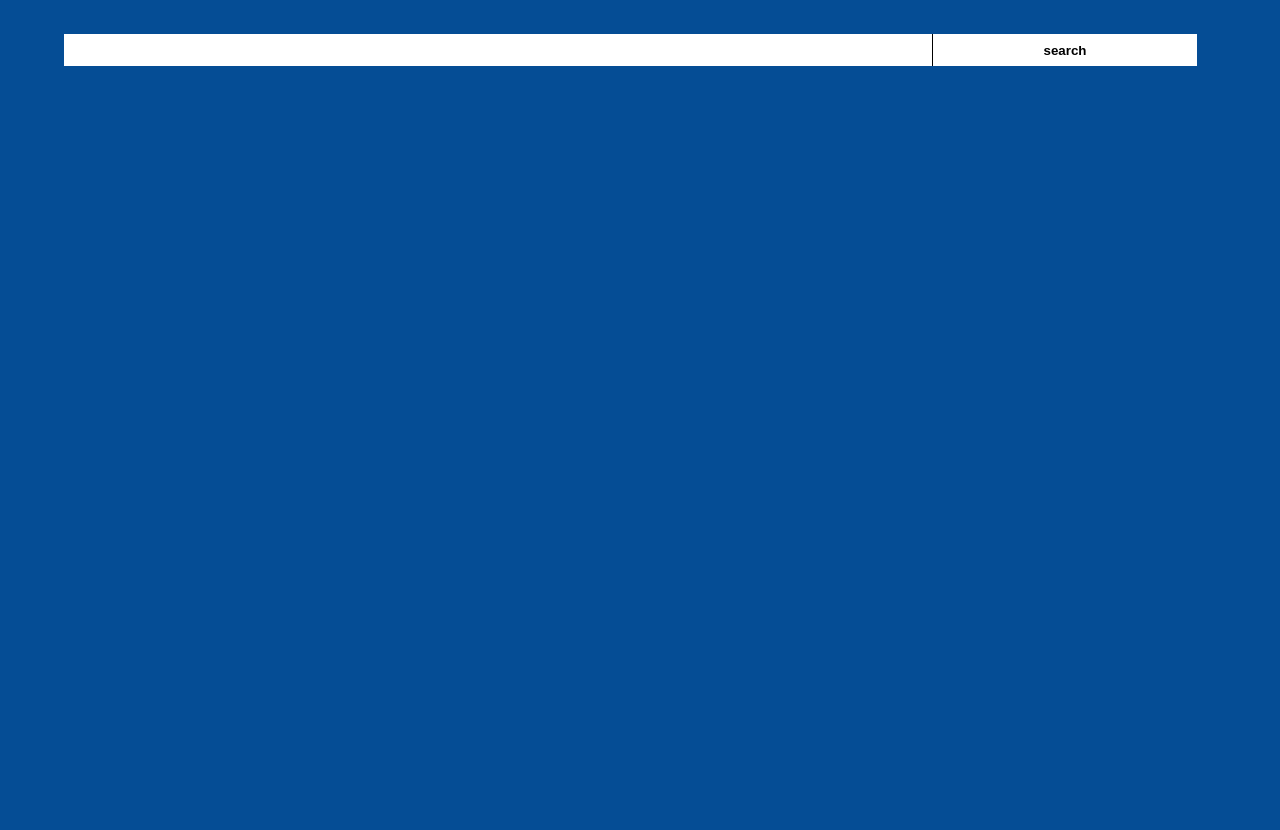
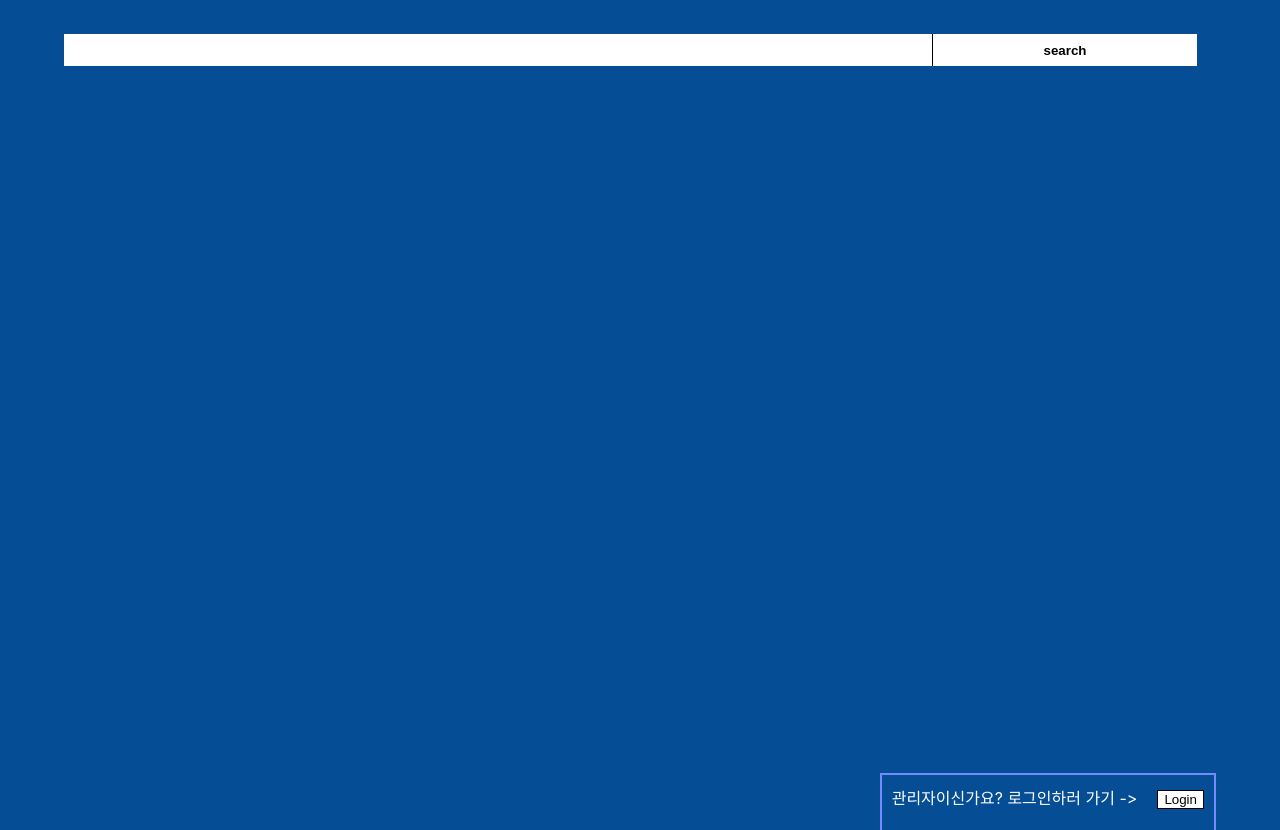
Before and after one commit to SecretJuJu/trash-dictionary, a React (Create React App) app in the folder front-end/: page / in a window 1280 px wide. Built offline with nearby package versions, Linux system fonts and the light colour scheme.

Commit message:
feat: add button & welcome message that to login & after login

```diff
--- a/front-end/package.json
+++ b/front-end/package.json
@@ -11,8 +11,11 @@
     "@types/react": "^17.0.0",
     "@types/react-dom": "^17.0.0",
     "@types/react-router-dom": "^5.1.7",
+    "axios": "^0.21.1",
+    "dotenv": "^10.0.0",
     "react": "^17.0.2",
     "react-dom": "^17.0.2",
+    "react-dotenv": "^0.1.3",
     "react-router-dom": "^5.2.0",
     "react-scripts": "4.0.3",
     "typescript": "^4.1.2",
--- /dev/null
+++ b/front-end/src/components/home/home.css
@@ -0,0 +1,7 @@
+.home {
+    width: 100%;
+    height: 100%;
+    display: flex;
+    flex-direction: column;
+    justify-content: space-between;
+}
--- /dev/null
+++ b/front-end/src/components/home/index.tsx
@@ -0,0 +1,18 @@
+import { ToLogin } from '../toLogin'
+import { Search } from '../search'
+
+import React from 'react'
+
+import './home.css'
+
+export class Home extends React.Component<{},{keyword: string}> {
+
+  render() {
+    return <div className="home">
+        <Search />
+        <ToLogin />
+    </div>
+
+    ;
+  }
+}
--- a/front-end/src/components/search/index.tsx
+++ b/front-end/src/components/search/index.tsx
@@ -1,7 +1,6 @@
 import React from 'react'
 import './search.css'
 
-// search component must include text input form & axios things and remove this comment later !
 export class Search extends React.Component<{},{keyword: string}> {
   constructor(props: any) {
     super(props)
@@ -26,6 +25,8 @@ export class Search extends React.Component<{},{keyword: string}> {
         <input type="text" value={this.state.keyword} onChange={this.handleChange}/>
         <button type="submit">search</button>
       </form>
-    </div>;
+    </div>
+
+    ;
   }
 }
--- a/front-end/src/components/search/search.css
+++ b/front-end/src/components/search/search.css
@@ -1,3 +1,5 @@
+
+
 .search-wrapper {
     display: flex;
     width: 100%;
--- /dev/null
+++ b/front-end/src/components/toLogin/index.tsx
@@ -0,0 +1,58 @@
+import React from 'react'
+import axios from 'axios';
+import env from '../../config/env'
+
+import './toLogin.css'
+
+export class ToLogin extends React.Component<{},{isLogined: boolean}> {
+
+    constructor(props: any) {
+        super(props)
+        this.state = {isLogined: false}
+        this.checkLogined = this.checkLogined.bind(this)
+        this.checkLogined()
+    }
+
+    checkLogined = async () => {
+        let token = localStorage.getItem('token')
+        if (token) {
+            console.log(env)
+            const response = await axios.get(env.BACKEND_BASEURL+'/api/admin/tokenCheck',{
+                headers: {
+                    Authorization: 'bearer '+token
+                }
+            })
+            console.log(response)
+            if (response.data.result) {
+                this.setState({isLogined: true})
+            } else {
+                localStorage.removeItem('token')
+                localStorage.removeItem('user')
+            }
+        }
+    }
+
+    getAdminName = () => {
+        const userString = localStorage.getItem('user')
+        if ( userString ) {
+            const user = JSON.parse(userString)
+            return user.username
+        }
+        return "who the fuck are you"
+    }
+
+    render() {
+        return <div className="to-login-wrapper">
+            {
+                this.state.isLogined?
+                <div className="to-login-welcome">
+                    <span>안녕하세요</span>&nbsp;<strong>{this.getAdminName()}</strong>님
+                </div>
+                :<div className="to-login">
+                    <label htmlFor="to-login-btn">관리자이신가요? 로그인하러 가기 -&gt;</label>
+                    <button id="to-login-btn" className="btn">Login</button>
+                </div>
+            }
+        </div>;
+    }
+}
--- /dev/null
+++ b/front-end/src/components/toLogin/toLogin.css
@@ -0,0 +1,28 @@
+.to-login-wrapper {
+    width: 100%;
+    color: #fff;
+    display: flex;
+    justify-content: flex-end;
+}
+
+.to-login-welcome,
+.to-login {
+    margin-right: 5%;
+    height: 35px;
+}
+
+.to-login {
+    border: 2px solid #748BFF;
+    padding: 10px;
+    border-bottom: 0;
+}
+
+.to-login> label {
+    margin-right: 20px;
+}
+
+#to-login-btn {
+    background: #fff;
+    border: 1px solid #000;
+    border-radius: 0;
+}
--- /dev/null
+++ b/front-end/src/config/env.ts
@@ -0,0 +1,7 @@
+
+
+const env = {
+    BACKEND_BASEURL: "http://"+process.env.REACT_APP_BACKEND_HOST+":"+process.env.REACT_APP_BACKEND_PORT || 'http://localhost:8080',
+}
+
+export default env
--- a/front-end/src/index.tsx
+++ b/front-end/src/index.tsx
@@ -3,6 +3,9 @@ import ReactDOM from 'react-dom';
 import './index.css';
 import Root from './root';
 import reportWebVitals from './reportWebVitals';
+import dotenv from 'dotenv'
+
+dotenv.config()
 
 ReactDOM.render(<Root />, document.getElementById('root'));
 
--- a/front-end/src/shared/App.css
+++ b/front-end/src/shared/App.css
@@ -42,4 +42,5 @@
   height: 100%;
   display: flex;
   padding-top:30px;
+  justify-content: center;
 }
--- a/front-end/src/shared/App.tsx
+++ b/front-end/src/shared/App.tsx
@@ -1,12 +1,12 @@
 import React, { Component } from 'react';
-import { Search } from '../components/search'
+import { Home } from '../components/home'
 import { Route } from 'react-router-dom';
 import './App.css';
 
 class App extends Component {
   render () {
     return (
-      <Route exact path="/" component={Search}/>
+      <Route exact path="/" component={Home}/>
     );
   }
 }
```
Also changed, not shown: front-end/src/index.css (line endings or trailing spaces), 2 other files (tests, documents, lock files or other folders). Lines whose indentation alone changed are shown as unchanged.
